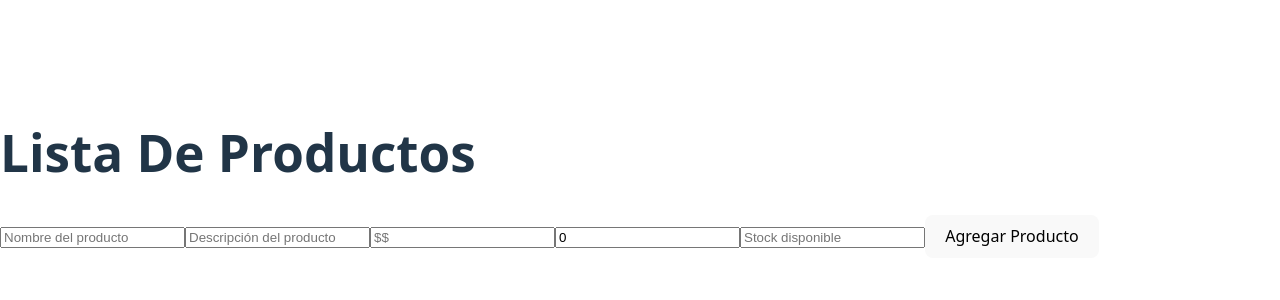
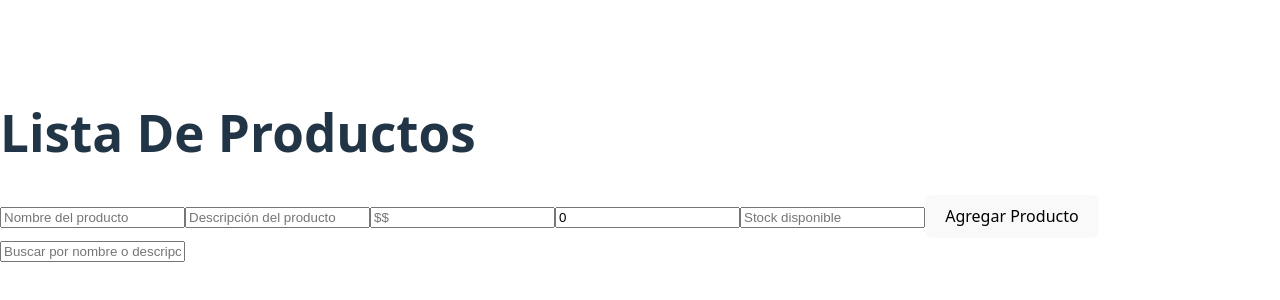
Before and after one commit to MAAMiguelAngelAbregu/pv_tp4_grupo1, a React (Vite) app: page / in a window 1280 px wide. Shown: the part 226-526 px from the top of the page. Built offline with nearby package versions, Linux system fonts and the light colour scheme.

Commit message:
Edito el archivo buscarProductos.jsx - Ezequiel Villalba

```diff
--- a/src/assets/components/buscarProductos.jsx
+++ b/src/assets/components/buscarProductos.jsx
@@ -1,21 +1,33 @@
 
-import { useState } from "react";
+import { useState, useMemo } from "react";
 
 function BuscarProductos({productos})  //FUNCION RECIBE COMO PARAMETRO EL ARRAY DE PRODUCTOS
 {
     const [buscarProd,setBuscarProd] = useState(''); //SE USA PARA GUARDAR CADA CAMBIO EN LA BUSQUEDA Y BUSCAR
 
-
-    const filtrarProductos = productos.filter(p =>
+    const filtrarProductos = useMemo(() => {
+    return productos.filter(p =>
         p.nombre.toLowerCase().includes(buscarProd.toLowerCase()) || p.descripcion.toLowerCase().includes(buscarProd.toLowerCase())
     );
-
+    }, [productos, buscarProd]);
 
     return(
-        <>
-
-        </>
-    )
+         <div>
+      <input
+        type="text"
+        placeholder="Buscar por nombre o descripción"
+        value={buscarProd}
+        onChange={(e) => setBuscarProd(e.target.value)}
+      />
+      <ul>
+        {filtrarProductos.map(producto => (
+          <li key={producto.id}>
+            {producto.nombre} - {producto.descripcion} - ${producto.precioConDescuento.toFixed(2)} - Stock: {producto.stock}
+          </li>
+        ))}
+      </ul>
+    </div>
+    );
 }
 
 export default BuscarProductos;
```
